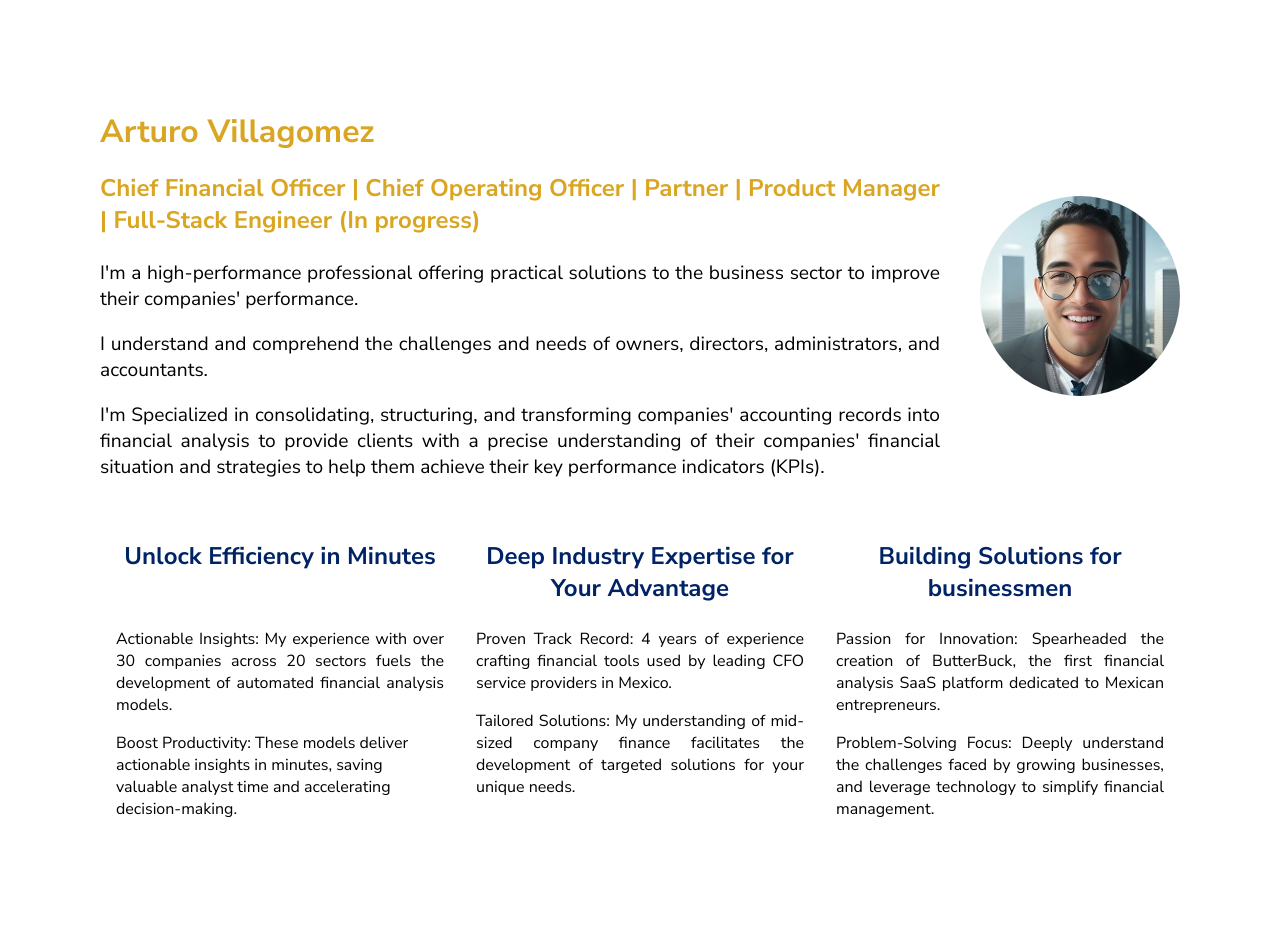
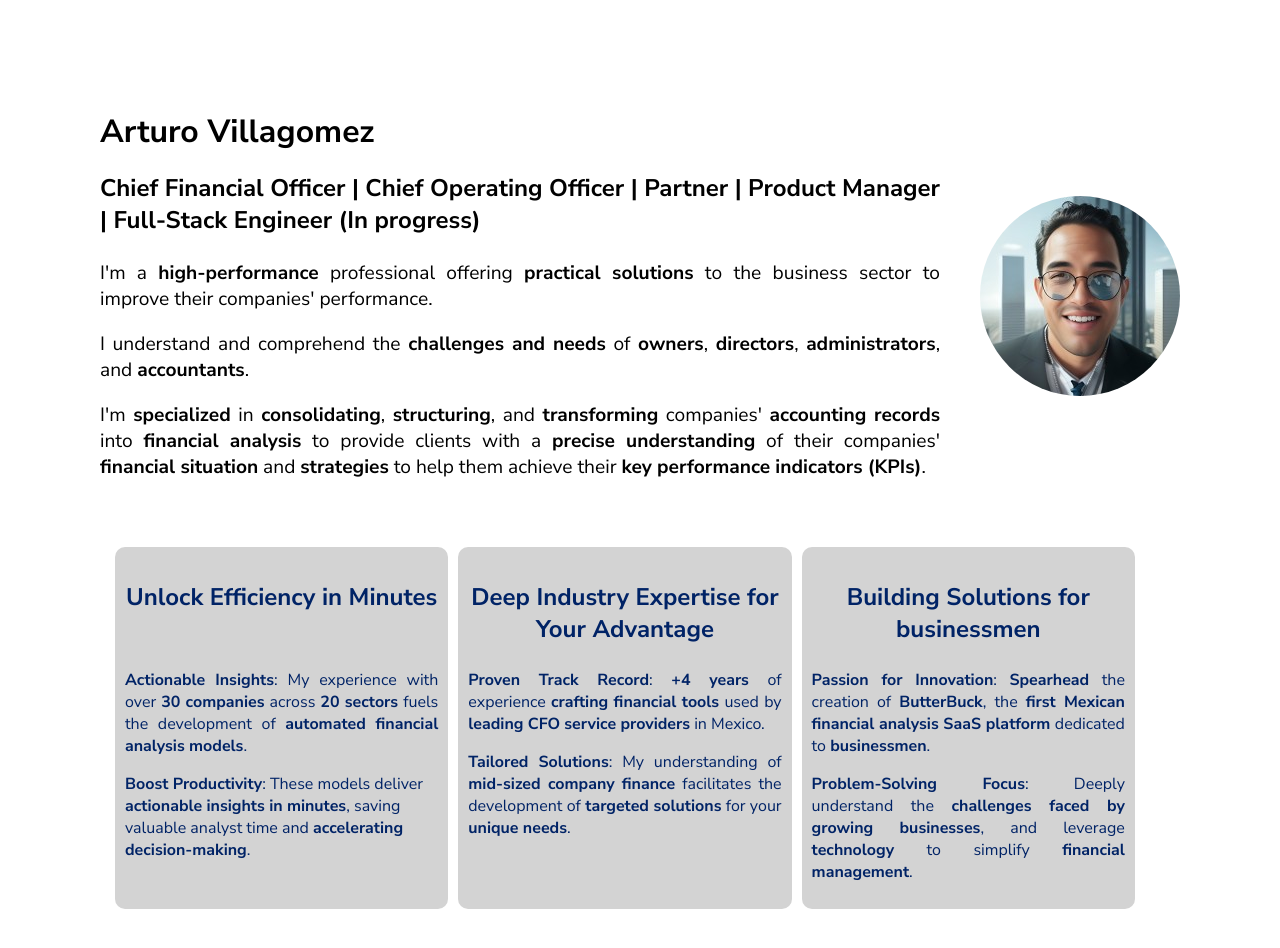
Before and after one commit to FinDataMan/FinDataMan, a plain HTML site: page index.html in a window 1280 px wide. Shown: the part 940-1888 px from the top of the page. Drawn offline with Linux system fonts and the light colour scheme.

Commit message:
highlights sections and format changes

```diff
--- a/index.html
+++ b/index.html
@@ -18,7 +18,7 @@
                 <img id="logo" src="./resources/images/gray logo.png" alt="FinDataMan logo">
                 <ul class="navigation-items">
                     <li id="li-why-me">
-                        <a href="#">Why me</a>
+                        <a href="#why-me">Why me</a>
                     </li>
                     <li id="li-experience">
                         <a href="#">Experience</a>
@@ -63,14 +63,14 @@
         </section>
 
         <section id="why-me">
-            <div class="text container">
+            <div id ="resume" class="text container">
                 <div id="profile">
                     <h1>Arturo Villagomez</h1>
                     <h2 class="justify">Chief Financial Officer | Chief Operating Officer | Partner | Product Manager | Full-Stack Engineer (In progress)</h2>
-                    <p class="justify">I'm a high-performance professional offering practical solutions to the business sector to improve their companies' performance.</p>
-                    <p class="justify">I understand and comprehend the challenges and needs of owners, directors, administrators, and accountants.</p>
-                    <p class="justify">I'm Specialized in consolidating, structuring, and transforming companies' accounting records into financial analysis to provide
-                    clients with a precise understanding of their companies' financial situation and strategies to help them achieve their key performance indicators (KPIs).</p>
+                    <p class="justify">I'm a <strong>high-performance</strong> professional offering <strong>practical solutions</strong> to the business sector to improve their companies' performance.</p>
+                    <p class="justify">I understand and comprehend the <strong>challenges and needs</strong> of <strong>owners</strong>, <strong>directors</strong>, <strong>administrators</strong>, and <strong>accountants</strong>.</p>
+                    <p class="justify">I'm <strong>specialized</strong> in <strong>consolidating</strong>, <strong>structuring</strong>, and <strong>transforming</strong> companies' <strong>accounting records</strong> into <strong>financial analysis</strong> to provide
+                    clients with a <strong>precise understanding</strong> of their companies' <strong>financial situation</strong> and <strong>strategies</strong> to help them achieve their <strong>key performance indicators (KPIs)</strong>.</p>
                 </div>
                 <div class="image container">
                     <img id="profile-picture" src="./resources/images/profile.jpeg" alt="A photo of FinDataMan">
@@ -81,18 +81,18 @@
                 <div class="column">
                     <h2 class="center">Unlock Efficiency in Minutes</h2>
                     <br>
-                    <p class="justify">Actionable Insights: My experience with over 30 companies across 20 sectors fuels the development of automated financial analysis models.</p>
-                    <p>Boost Productivity: These models deliver actionable insights in minutes, saving valuable analyst time and accelerating decision-making.</p>
+                    <p class="justify"><strong>Actionable Insights</strong>: My experience with over <strong>30 companies</strong> across <strong>20 sectors</strong> fuels the development of <strong>automated financial analysis models</strong>.</p>
+                    <p><strong>Boost Productivity</strong>: These models deliver <strong>actionable insights in minutes</strong>, saving valuable analyst time and <strong>accelerating decision-making</strong>.</p>
                 </div>
                 <div class="column">
                     <h2 class="center">Deep Industry Expertise for Your Advantage</h2>
-                    <p class="justify">Proven Track Record: 4 years of experience crafting financial tools used by leading CFO service providers in Mexico.</p>
-                    <p class="justify">Tailored Solutions: My understanding of mid-sized company finance facilitates the development of targeted solutions for your unique needs.</p>
+                    <p class="justify"><strong>Proven Track Record</strong>: <strong>+4 years</strong> of experience <strong>crafting financial tools</strong> used by <strong>leading CFO service providers</strong> in Mexico.</p>
+                    <p class="justify"><strong>Tailored Solutions</strong>: My understanding of <strong>mid-sized company finance</strong> facilitates the development of <strong>targeted solutions</strong> for your <strong>unique needs</strong>.</p>
                 </div>
                 <div class="column">
                     <h2 class="center">Building Solutions for businessmen</h2>
-                    <p class="justify">Passion for Innovation: Spearheaded the creation of ButterBuck, the first financial analysis SaaS platform dedicated to Mexican entrepreneurs.</p>
-                    <p class="justify">Problem-Solving Focus: Deeply understand the challenges faced by growing businesses, and leverage technology to simplify financial management.</p>
+                    <p class="justify"><strong>Passion for Innovation</strong>: <strong>Spearhead</strong> the creation of <strong>ButterBuck</strong>, the <strong>first Mexican financial analysis SaaS platform</strong> dedicated to <strong>businessmen</strong>.</p>
+                    <p class="justify"><strong>Problem-Solving Focus</strong>: Deeply understand the <strong>challenges faced by growing businesses</strong>, and leverage <strong>technology</strong> to simplify <strong>financial management</strong>.</p>
                 </div>
             </div>
 
--- a/resources/style.css
+++ b/resources/style.css
@@ -28,6 +28,10 @@ a{
 
 .container{
     display: flex;
+}
+
+strong{
+    font-weight: bold;
 }
 
 /* Header */
@@ -65,6 +69,11 @@ nav a{
     font-size: 1.5rem;
     font-weight: bold;
     color: #d3d3d3;
+}
+
+.scrolled{
+    background-color: white;
+    transition: color 0.5s ease-in-out;
 }
 
 .scrolled a{
@@ -150,6 +159,10 @@ nav a{
     align-items: center;
 }
 
+#resume{
+    padding-bottom: 2rem;
+}
+
 #profile{
     margin-right: 2.5rem;
 }
@@ -173,13 +186,11 @@ nav a{
 #profile h1{
     font-size: 2rem;
     font-weight: bold;
-    color: #DAA520;
 }
 
 #profile h2{
     font-size: 1.5rem;
     font-weight: bold;
-    color: #DAA520;
 }
 
 #profile p{
@@ -195,6 +206,15 @@ nav a{
 #highlights{
     display: flex;
     flex-wrap: wrap;
+    margin: 0.625rem;
+}
+
+#highlights:first-child{
+    padding-left: 0;
+}
+
+#highlights:last-child{
+    padding-right: 0;
 }
 
 #highlights h2,
@@ -215,10 +235,13 @@ nav a{
 #highlights h2{
     font-size: 1.5rem;
     font-weight: bold;
-    color: #002366;
 }
 
 .column{
-    flex: 1 1 33%;
-    padding: 1rem;
+    flex: 0 0 calc(33.33% - 1.25rem); /* 1 1 33% for other devices */
+    padding: 0.625rem;
+    background-color: #D3D3D3;
+    color: #002366;
+    border-radius: 10px;
+    margin: 0.3125rem;
 }
```
